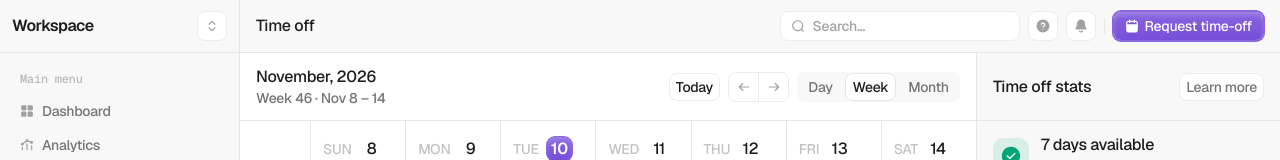
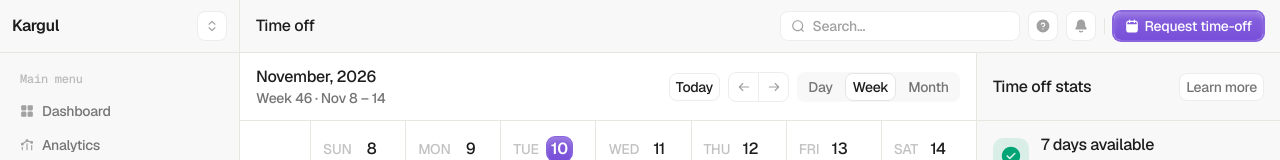
Before and after one commit to Rahul96A/calender-app-design, a Next.js app: page /time-off in a window 1280 px wide. Shown: the top 160 px of the page. Built offline with nearby package versions, Linux system fonts and the light colour scheme.

Commit message:
update: rename the main workspace to Kargul
Updates the seed, page titles and README, and adds a persist migration
(state v2) so data saved under the old "Workspace" name is renamed on
load instead of being reset.

```diff
--- a/src/app/layout.tsx
+++ b/src/app/layout.tsx
@@ -9,7 +9,7 @@ const geistMono = Geist_Mono({ variable: "--font-geist-mono", subsets: ["latin"]
 const inter = Inter({ variable: "--font-inter", subsets: ["latin"], weight: ["600"] });
 
 export const metadata: Metadata = {
-  title: { default: "Time off · Workspace", template: "%s · Workspace" },
+  title: { default: "Time off · Kargul", template: "%s · Kargul" },
   description: "Plan time off, track leave requests and manage your work calendar.",
 };
 
--- a/src/lib/seed.ts
+++ b/src/lib/seed.ts
@@ -6,7 +6,7 @@ export const DESIGN_DATE = "2026-11-10";
 /** Used only for server rendering; the browser swaps in the real date on hydration. */
 export const SERVER_TODAY = "2026-10-26";
 
-export const STATE_VERSION = 1;
+export const STATE_VERSION = 2;
 
 const h = (hours: number, minutes = 0) => hours * 60 + minutes;
 
@@ -15,7 +15,7 @@ export function createSeed(): AppState {
     version: STATE_VERSION,
     workspaceId: "ws-main",
     workspaces: [
-      { id: "ws-main", name: "Workspace" },
+      { id: "ws-main", name: "Kargul" },
       { id: "ws-acme", name: "Acme Studio" },
       { id: "ws-personal", name: "Personal" },
     ],
--- a/src/stores/app-store.ts
+++ b/src/stores/app-store.ts
@@ -402,6 +402,14 @@ export const useAppStore = create<AppStore>()(
       storage: createJSONStorage(() => safeLocalStorage),
       // Hydrate after mount so the server-rendered markup (the seed) matches.
       skipHydration: true,
+      migrate: (persisted, version) => {
+        const s = persisted as AppState;
+        // v2: the main workspace was renamed from "Workspace" to "Kargul".
+        if (version < 2) {
+          s.workspaces = s.workspaces.map((w) => (w.id === "ws-main" && w.name === "Workspace" ? { ...w, name: "Kargul" } : w));
+        }
+        return { ...s, version: STATE_VERSION };
+      },
       partialize: (s) => {
         const data: Partial<AppStore> = {};
         for (const [k, v] of Object.entries(s)) if (typeof v !== "function") (data as Record<string, unknown>)[k] = v;
@@ -413,4 +421,4 @@ export const useAppStore = create<AppStore>()(
 
 /** Read-only selector for the active workspace name. */
 export const selectWorkspaceName = (s: AppStore) =>
-  s.workspaces.find((w) => w.id === s.workspaceId)?.name ?? "Workspace";
+  s.workspaces.find((w) => w.id === s.workspaceId)?.name ?? "Kargul";
```
Also changed, not shown: 1 other file (tests, documents, lock files or other folders).
